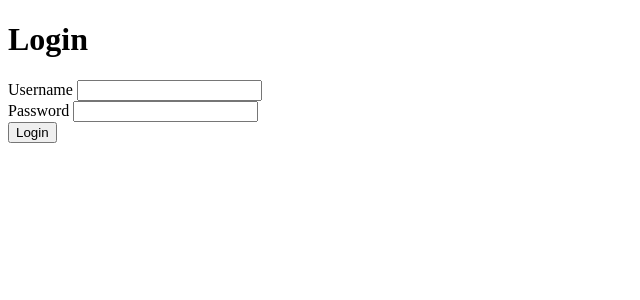
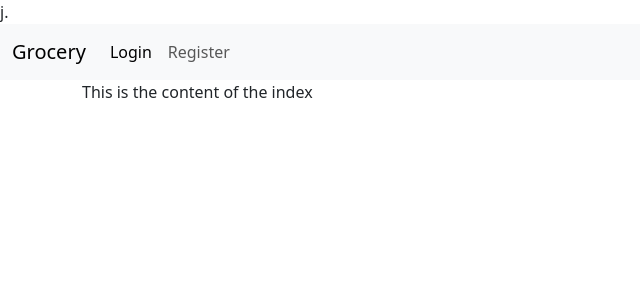
Before and after one commit to vikas-06978/grocery, a Flask app: page / in a window 1280 px wide. Shown: the top 300 px of the page, without its empty margins (0-640 px from the left). Run offline with Flask 3, Linux system fonts and the light colour scheme.

Commit message:
updates of day 2
The models and the login routes added

```diff
--- a/app.py
+++ b/app.py
@@ -2,9 +2,11 @@ from flask import Flask, render_template
 
 app = Flask(__name__)
 
-@app.route('/')
-def index():
-    return render_template('index.html', name = "cindrella")
+import config
+
+import models
+
+import routes
 
 if __name__ == '__main__':
     app.run(debug=True)
--- /dev/null
+++ b/routes.py
@@ -0,0 +1,14 @@
+from flask import render_template
+from app import app
+
+@app.route('/')
+def index():
+    return render_template('index.html')
+
+@app.route('/login')
+def login():
+    return render_template('login.html')
+
+@app.route('/register')
+def register():
+    return render_template('register.html')
--- a/templates/index.html
+++ b/templates/index.html
@@ -1,24 +1,6 @@
-<!DOCTYPE html>
-<html lang="en">
-<head>
-    <meta charset="UTF-8">
-    <meta name="viewport" content="width=device-width, initial-scale=1.0">
-    <title>Grocery Shop Application</title>
-</head>
-<body>
-    <h1>Login</h1>
-    <form action="" class="my-form">
-        <div class="form-group">
-            <label for="username">Username</label>
-            <input type="text" name="username">
-        </div>
-        <div class="form-group">
-            <label for="password">Password</label>
-            <input type="password" name="password">
-        </div>
-        <div class="form-group">
-            <button type="submit">Login</button>
-        </div>
-    </form>
-</body>
-</html>
+{% extends 'layout.html' %}
+
+{% block content %}
+   This is the content of the index
+
+{% endblock %}
--- /dev/null
+++ b/templates/layout.html
@@ -0,0 +1,31 @@
+<!DOCTYPE html>
+<html lang="en">
+<head>
+    <meta charset="UTF-8">
+    <meta name="viewport" content="width=device-width, initial-scale=1.0">
+    <title>
+        {% block title %}
+            Grocery Shop
+        {% endblock %}
+    </title>
+    <link href="https://cdn.jsdelivr.net/npm/bootstrap@5.3.3/dist/css/bootstrap.min.css" rel="stylesheet" integrity="sha384-QWTKZyjpPEjISv5WaRU9OFeRpok6YctnYmDr5pNlyT2bRjXh0JMhjY6hW+ALEwIH" crossorigin="anonymous">
+    {% block style %}
+
+    {% endblock %}
+</head>
+<body>
+    j.{% include 'navbar.html' %}
+    <div class="container">
+
+        {% block content %}
+
+        {% endblock %}
+
+        {% block script %}
+
+        {% endblock %}
+    </div>
+
+    <script src="https://cdn.jsdelivr.net/npm/bootstrap@5.3.3/dist/js/bootstrap.bundle.min.js" integrity="sha384-YvpcrYf0tY3lHB60NNkmXc5s9fDVZLESaAA55NDzOxhy9GkcIdslK1eN7N6jIeHz" crossorigin="anonymous"></script>
+</body>
+</html>
--- /dev/null
+++ b/templates/navbar.html
@@ -0,0 +1,18 @@
+<nav class="navbar navbar-expand-lg bg-body-tertiary">
+    <div class="container-fluid">
+      <a class="navbar-brand" href="#">Grocery</a>
+      <button class="navbar-toggler" type="button" data-bs-toggle="collapse" data-bs-target="#navbarNav" aria-controls="navbarNav" aria-expanded="false" aria-label="Toggle navigation">
+        <span class="navbar-toggler-icon"></span>
+      </button>
+      <div class="collapse navbar-collapse" id="navbarNav">
+        <ul class="navbar-nav">
+          <li class="nav-item">
+            <a class="nav-link active" aria-current="page" href="{{url_for('login')}}">Login</a>
+          </li>
+          <li class="nav-item">
+            <a class="nav-link" href="{{url_for('register')}}">Register</a>
+          </li>
+        </ul>
+      </div>
+    </div>
+  </nav>
```
Also changed, not shown: config.py (added, +9 -0 lines), models.py (added, +52 -0 lines), templates/login.html (added, +23 -0 lines), templates/register.html (added, +31 -0 lines), 1 other file.
